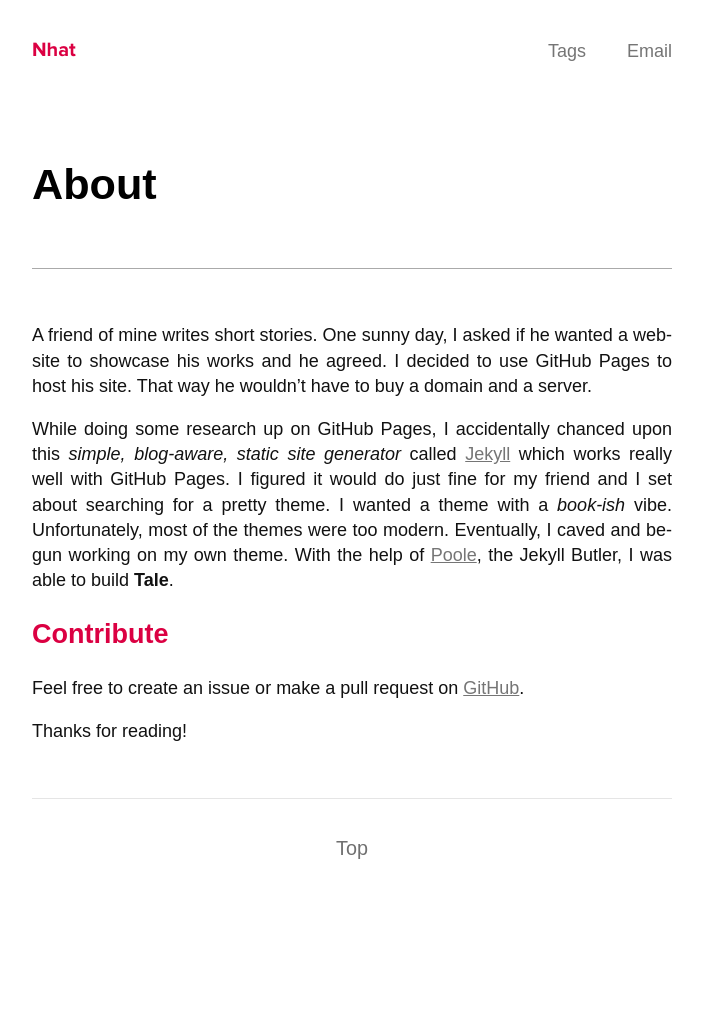
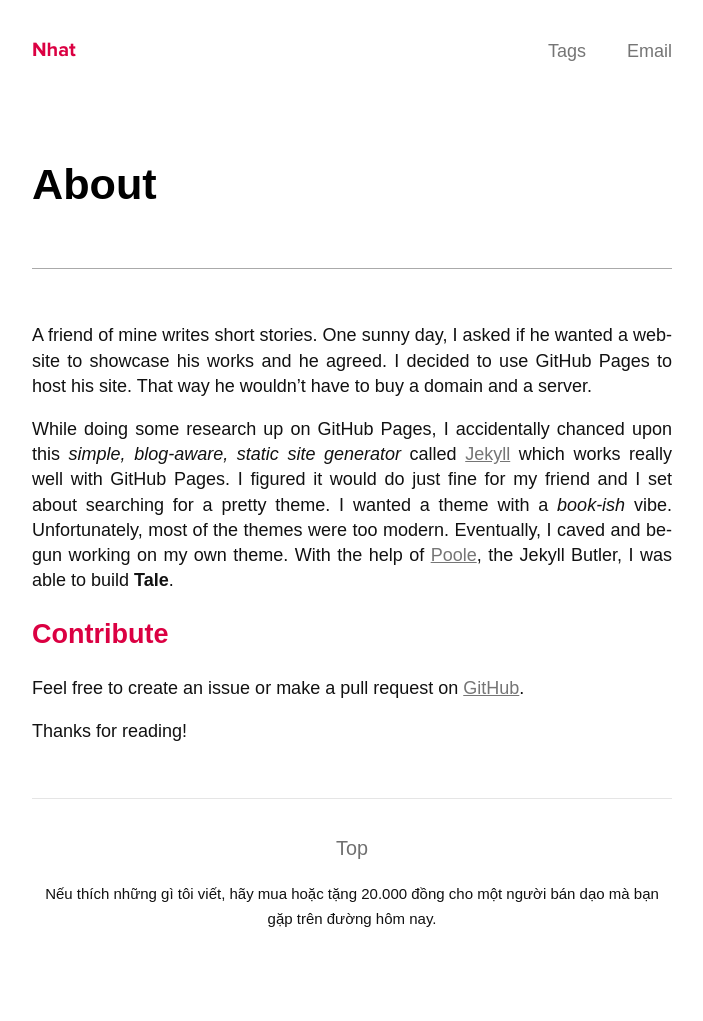
Before and after one commit to writebutwhy/writebutwhy.github.io, a Jekyll site: the page built from _pages/about.md, in a window 1280 px wide. Shown: the whole page, without its empty margins (288-991 px from the left). Built offline with Jekyll 4.4.1, drawn with Linux system fonts in a browser that asks for light colours; some web fonts are replaced; before the commit the page ends 935 px from its top, so only the background shows below that.

Commit message:
add footnote

```diff
--- a/_layouts/post.html
+++ b/_layouts/post.html
@@ -16,9 +16,10 @@ layout: default
   {{ content }}
 </div>
 
-{% if page.comments %}
+<!-- {% if page.comments %}
   {% include disqus_comments.html %}
 {% endif %}
+-->
 
 <div class="pagination">
   {% if page.next.url %}
@@ -29,4 +30,11 @@ layout: default
   {% endif %}
 
   <a href="#" class="top">Top</a>
+  <center>
+  <p>
+  <small>
+  	Nếu thích những gì tôi viết, hãy mua hoặc tặng 20.000 đồng cho một người bán dạo mà bạn gặp trên đường hôm nay.
+  </small>
+  </p>
+  </center>
 </div>
```
